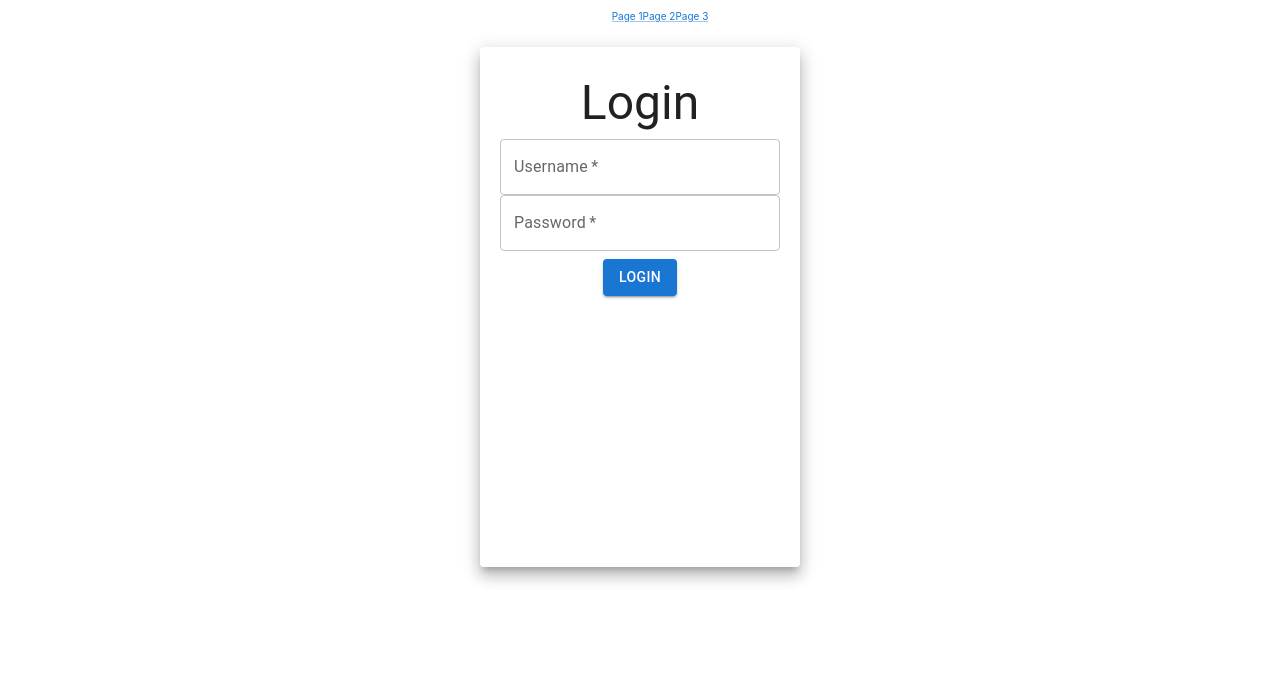
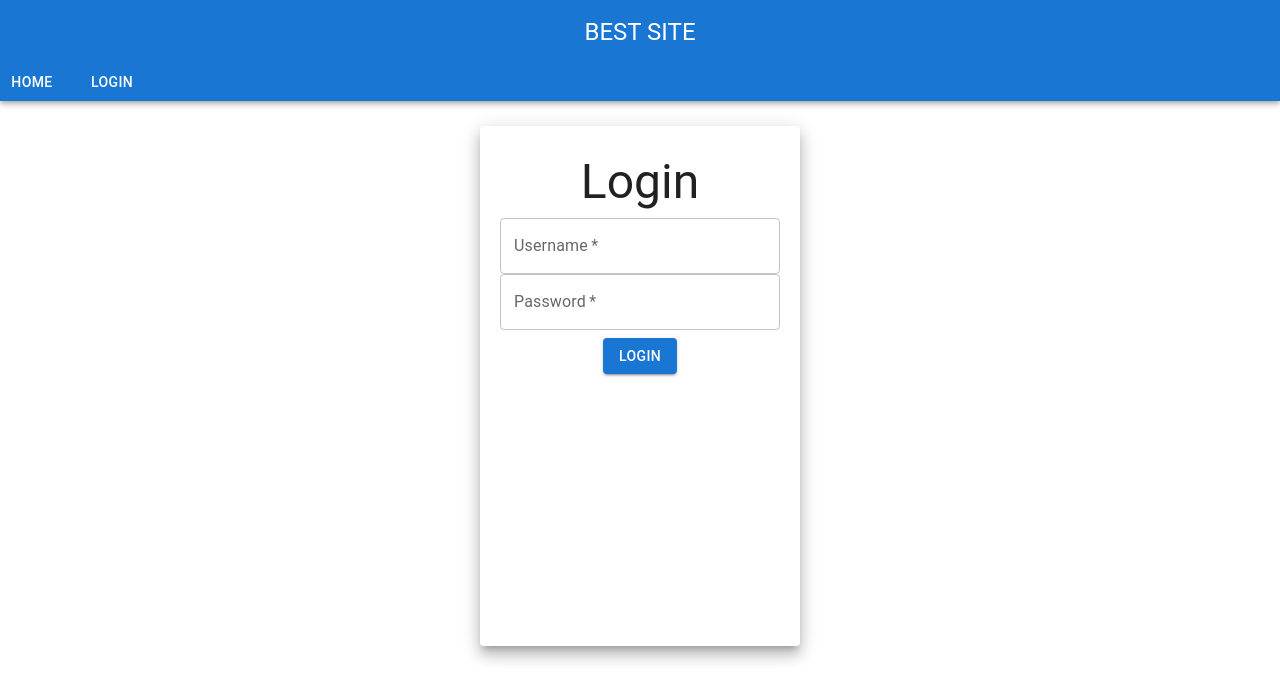
Before and after one commit to Ansh1902396/ISD-project-lnmiit, a React (Create React App) app in the folder project/: page / in a window 1280 px wide. Shown: the top 700 px of the page. Built offline with nearby package versions, Linux system fonts and the light colour scheme.

Commit message:
modified:   project/src/App.js 	new file:   project/src/Navbar.js

```diff
--- a/project/src/App.js
+++ b/project/src/App.js
@@ -1,18 +1,12 @@
 
 import './App.css';
-import {Link} from '@mui/material';
 import Login from './Login';
+import Navbar from './Navbar';
 function App(){
   return (
     <div className="App">
 
-      <header>
-          <ul name="LinksList" className="Nav">
-              <li className="Nav-link"><Link>Page 1</Link></li>
-              <li className="Nav-link"><Link>Page 2</Link></li>
-              <li className="Nav-link"><Link>Page 3</Link></li>
-          </ul>
-      </header>
+      <Navbar/>
       <Login/>
 
 
--- /dev/null
+++ b/project/src/Navbar.js
@@ -0,0 +1,18 @@
+import { AppBar, Toolbar, Typography, Button } from "@mui/material";
+import { Stack } from "@mui/system";
+
+const Navbar = () => {
+    return(
+        <AppBar position = 'static'>
+            <Toolbar>
+                <Typography variant = 'h5' component = 'div' sx = {{ flexGrow: 1}}>BEST SITE</Typography>
+            </Toolbar>
+            <Stack direction='row' spacing = {2} >
+                <Button color="inherit">Home</Button>
+                <Button color="inherit">Login</Button>
+            </Stack>
+        </AppBar>
+    );
+}
+
+export default Navbar;
```
